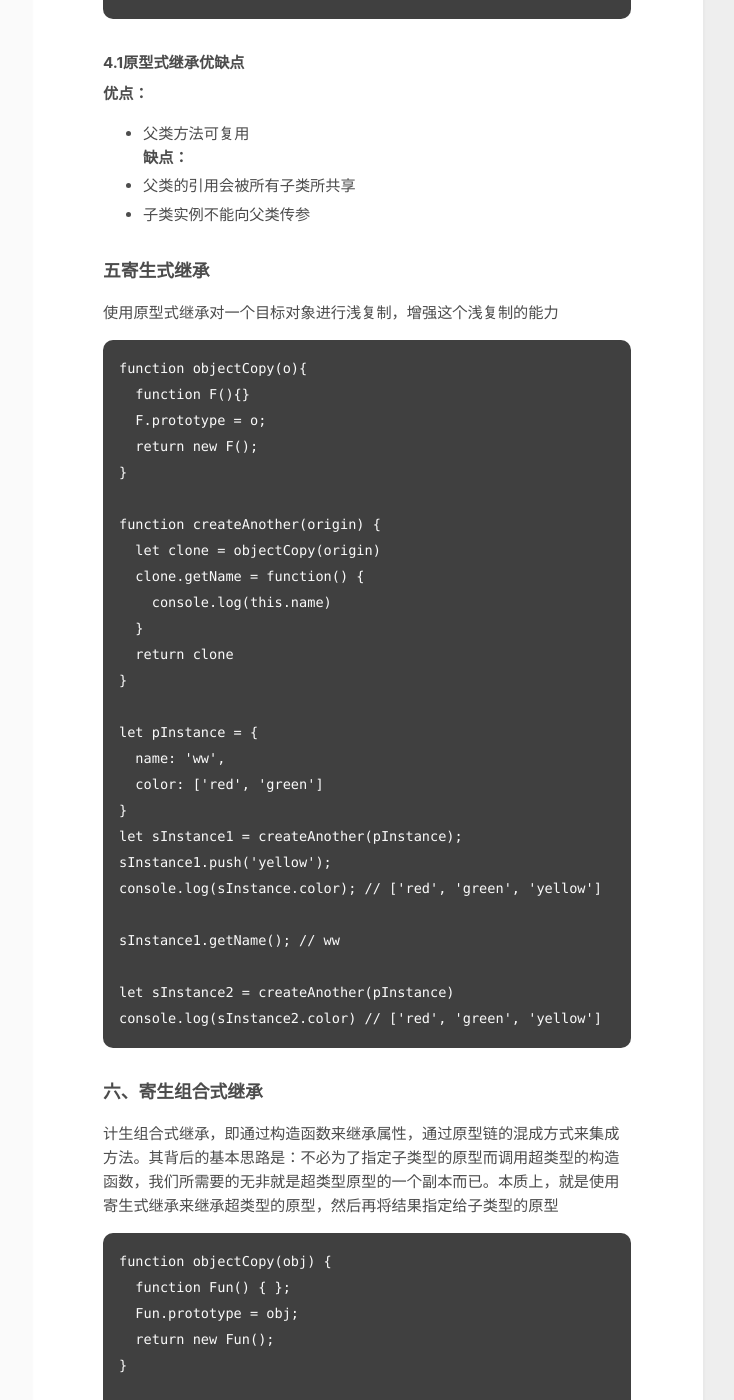
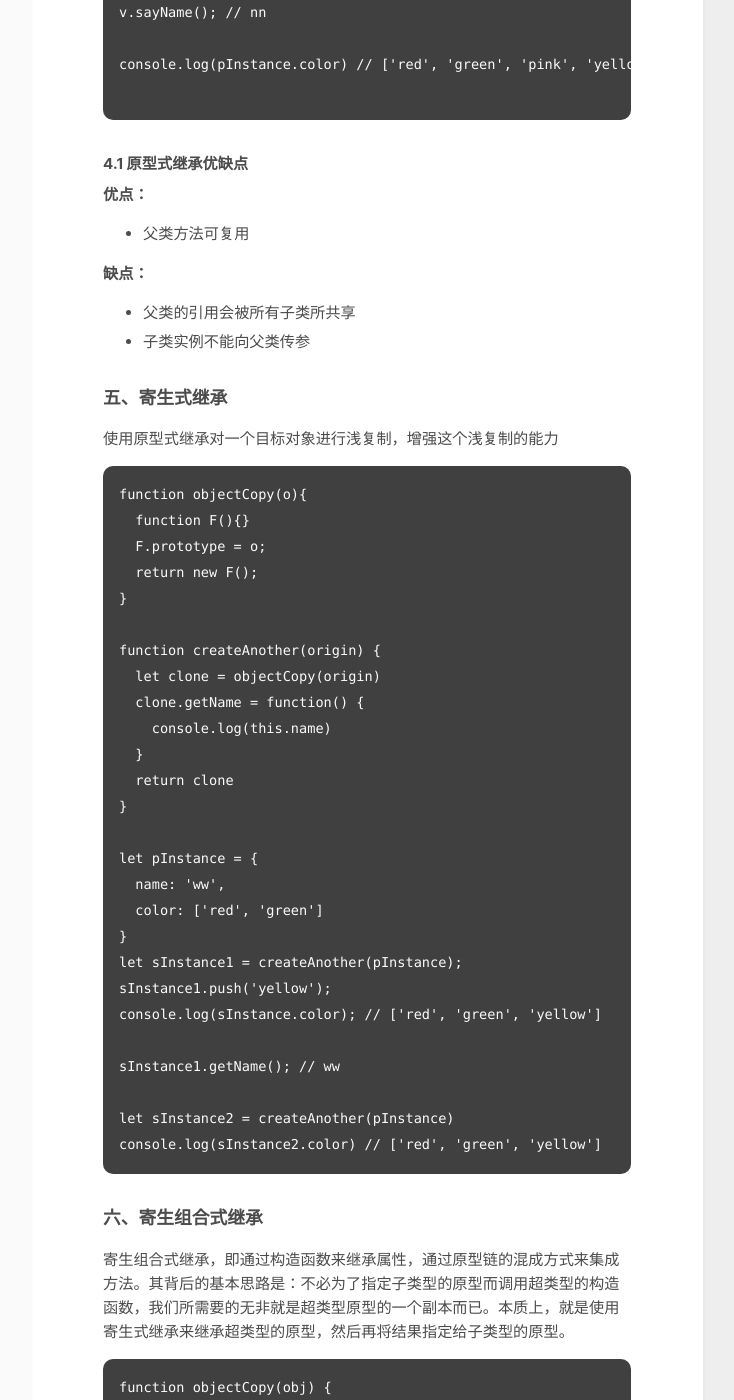
Before and after one commit to hahamiaomiao/blog, a Jekyll site: the page built from _posts/2018-07-06-extend.md, in a window 1280 px wide and 1400 px high, scrolled down 5768 px. Shown: the whole window, without its empty margins (417-1151 px from the left). Built offline with Jekyll 4.4.1, drawn with Linux system fonts in a browser that asks for light colours; some of the changed text lies outside the part shown.

Commit message:
optimize

````diff
--- a/_posts/2018-07-06-extend.md
+++ b/_posts/2018-07-06-extend.md
@@ -27,10 +27,10 @@ comments: true
   console.log(instance.getSuperValue()); // true
 ```
 
-#### 1.1别忘记默认的原型
+#### 1.1 别忘记默认的原型
 所有引用类型默认都继承了object，而这个继承也是通过原型链实现的。
 
-#### 1.2确定原型和实例的关系
+#### 1.2 确定原型和实例的关系
 `instanceof`:只要用这个操作符来测试实例与原型链中出现过的构造函数，结果就会返回`true`。
 
 ```
@@ -47,7 +47,7 @@ comments: true
   console.log(SubType.prototype.isPrototypeOf(instance)); //true
 ```
 
-#### 1.3谨慎地定义方法
+#### 1.3 谨慎地定义方法
 子类型有时候需要重写超类型中的某个方法，或者需要添加超类型中不存在的某个方法。但不管怎样，给原型添加方法的代码一定要放在替换原型的语句之后。<br>
 还有一点需要提醒读者，即在通过原型链实现继承时，不能使用对象字面量创建原型方法。因为这样做就会重写原型链。<br>
 
@@ -77,9 +77,10 @@ comments: true
 
 以上代码展示了刚刚把`SuperType`的实例赋值给原型，紧接着又将原型替换成一个对象字面量而导致的问题。由于现在的原型包含的是一个`Object`的实例，而非`SuperType`的实例，因此我们设想中的原型链已经被切断——`SubType`和`SuperType`之间已经没有关系了。<br>
 
-#### 1.4原型链的优缺点
+#### 1.4 原型链的优缺点
 **优点：**<br>
 - 父类方法可以复用
+
 **缺点：**<br>
 - 父类的所有`引用属性`会被所有子类共享，更改一个子类的引用属性，其他子类也会受影响<br>
 - 子类型实例不能给父类型构造函数传参
@@ -108,10 +109,11 @@ comments: true
 ```
 在上面代码中，SuperType构造函数接受了参数，并进行赋值，在SubType构造函数中调用SuperType构造函数时传入这个参数，实际上会在SubType实例上定义属性。为确保SuperType构造函数不会覆盖SubType定义的属性，可以在调用父类构造函数之后再给子类实例添加额外的属性。<br>
 
-#### 2.1借用构造函数的优缺点
+#### 2.1 借用构造函数的优缺点
 **优点：**<br>
 - 可以在子类构造函数中向父类传参<br>
 - 父类的引用属性不会被共享<br>
+
 **缺点：**<br>
 - 子类不能访问父类原型上定义的方法（即不能访问SuperType.prototype上定义的方法），因此所有方法属性都写在构造函数中，每次创建实例都会初始化。
 
@@ -154,11 +156,12 @@ comments: true
 
 上面代码中，SuperType构造函数定义了name,colors两个属性，接着又在它的原型上添加了sayName方法。SubType构造函数内部调用了SuperType构造函数,同时传入name参数，同时subType的prototype也被赋值为SuperType实例，然后又在它的原型上加了sayAge方法。这样就可以创建instance1和instance2两个实例，让这两个实例都有自己的属性，包括colors，同时还共享了父类的sayName方法。<br>
 
-#### 3.1组合继承的优缺点
+#### 3.1 组合继承的优缺点
 **优点：**<br>
 - 父类的方法可以复用<br>
 - 可以在子类构造函数中向父类构造函数中传参<br>
 - 父类构造函数中的引用不会被共享<br>
+
 **缺点：**<br>
 - 调用两次超类型构造函数
 
@@ -194,14 +197,15 @@ v.sayName(); // nn
 console.log(pInstance.color) // ['red', 'green', 'pink', 'yellow']
 
 ```
-#### 4.1原型式继承优缺点
+#### 4.1 原型式继承优缺点
 **优点：**<br>
 - 父类方法可复用<br>
+
 **缺点：**<br>
 - 父类的引用会被所有子类所共享<br>
 - 子类实例不能向父类传参
 
-### 五寄生式继承
+### 五、寄生式继承
 使用原型式继承对一个目标对象进行浅复制，增强这个浅复制的能力
 
 ```
@@ -234,7 +238,7 @@ console.log(sInstance2.color) // ['red', 'green', 'yellow']
 ```
 
 ### 六、寄生组合式继承
-计生组合式继承，即通过构造函数来继承属性，通过原型链的混成方式来集成方法。其背后的基本思路是：不必为了指定子类型的原型而调用超类型的构造函数，我们所需要的无非就是超类型原型的一个副本而已。本质上，就是使用寄生式继承来继承超类型的原型，然后再将结果指定给子类型的原型
+寄生组合式继承，即通过构造函数来继承属性，通过原型链的混成方式来集成方法。其背后的基本思路是：不必为了指定子类型的原型而调用超类型的构造函数，我们所需要的无非就是超类型原型的一个副本而已。本质上，就是使用寄生式继承来继承超类型的原型，然后再将结果指定给子类型的原型。
 
 ```
 function objectCopy(obj) {
````
